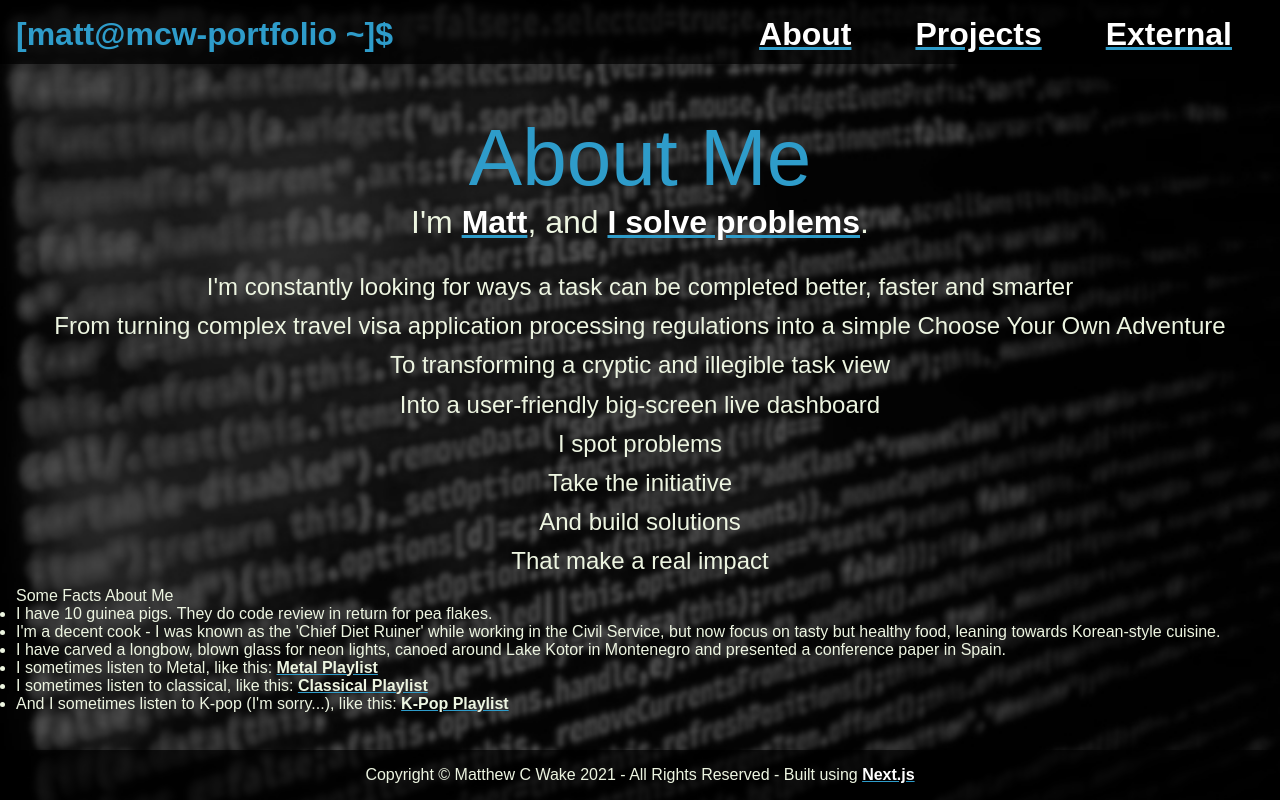
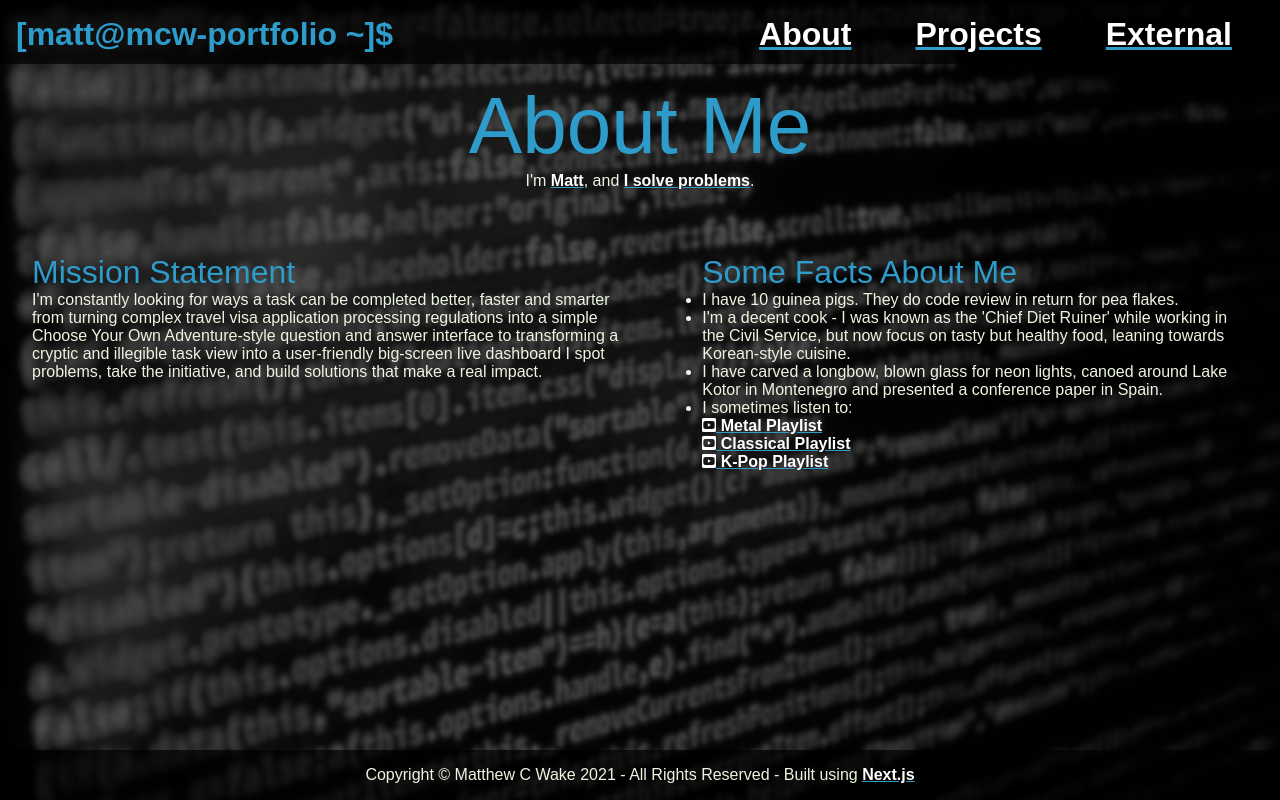
Before and after one commit to mcwake-dev/mcwake-dev.github.io, a Next.js app: page /about in a window 1280 px wide. Built offline with nearby package versions, Linux system fonts and the light colour scheme; a web font is replaced by a local one.

Commit message:
Completed componentised CSS update for About page.

```diff
--- a/components/About.module.css
+++ b/components/About.module.css
@@ -1,7 +1,20 @@
 #container {
-    padding: 2rem 1rem;
+    display: grid;
     grid-template-areas: "banner  banner"
                          "mission personal";
+}
+
+@media only screen and (max-width: 950px) {
+    #container {
+        grid-template-areas: "banner"
+                             "mission"
+                             "personal";
+        margin-bottom: 5rem;
+    }
+
+    #container section {
+        padding: 2rem;
+    }
 }
 
 #banner {
@@ -15,31 +28,19 @@
     color: var(--blue-highlight);
 }
 
-#banner p {
-    font-size: 2rem;
+#mission {
+    grid-area: mission;
 }
 
-#mission {
-    grid-area: mission;
-    justify-items: center;
-    justify-content: center;
-}
-
-#mission p {
-    font-size: 1.5rem;
-    margin-bottom: 0.7rem;
-}
-
-#mission p.solution {
-    margin-bottom: 2rem;
+#mission header, #personal header {
+    font-size: 2rem;
+    color: var(--blue-highlight);
 }
 
 #personal {
     grid-area: personal;
 }
 
-#personal a {
-    color: var(--light-color);
-    text-decoration: underline;
-    text-decoration-color: var(--blue-highlight);
+#mission, #personal {
+    padding: 2rem;
 }
--- a/pages/about.js
+++ b/pages/about.js
@@ -1,6 +1,6 @@
 import Link from 'next/link'
 import { FontAwesomeIcon } from '@fortawesome/react-fontawesome'
-import { faUser, faSave, faLink } from '@fortawesome/free-solid-svg-icons'
+import { faYoutubeSquare } from '@fortawesome/free-brands-svg-icons'
 
 import styles from '../components/About.module.css';
 
@@ -14,36 +14,18 @@ export default function About() {
                 </p>
             </section>
             <section id={styles.mission}>
-                <p>
-                    I'm constantly looking for ways a task can be completed better, faster and smarter
-                </p>
-                <p>
-                    From turning complex travel visa application processing regulations
-                    into a simple Choose Your Own Adventure
-                </p>
-                <p>
-                    To transforming a <span className="highlight-bad">cryptic and illegible task view</span>
-                </p>
-                <p className="solution">
-                    Into a <span className="highlight-good">user-friendly big-screen live dashboard</span>
-                </p>
-                <p>
-                    I spot <span className="highlight-bad">problems</span>
-                </p>
-                <p>
-                    Take the <span className="highlight-good">initiative</span>
-                </p>
-                <p>
-                    And <span className="highlight-good">build solutions</span>
-                </p>
-                <p>
-                    That make a <span className="highlight-good">real impact</span>
-                </p>
+                <header>Mission Statement</header>
+                I'm constantly looking for ways a task can be completed better, faster and smarter
+                from turning complex travel visa application processing regulations
+                into a simple Choose Your Own Adventure-style question and answer interface
+                to transforming a cryptic and illegible task view
+                into a user-friendly big-screen live dashboard
+                I spot problems, take the initiative, and build solutions that make a real impact.
             </section>
             <section id={styles.personal}>
-                <span className="medium">
+                <header>
                     Some Facts About Me
-                </span>
+                </header>
                 <ul>
                     <li>
                         I have 10 guinea pigs. They do code review in return for pea flakes.
@@ -57,22 +39,22 @@ export default function About() {
                         presented a conference paper in Spain.
                     </li>
                     <li>
-                        I sometimes listen to Metal, like this: <a
-                            href="https://www.youtube.com/watch?v=qnzurkSGBCs&list=PLjB-MA1-wfwjeVwlW2RgCFzsfTH3y-Lnk"><i
-                                className="fab fa-youtube"></i> Metal Playlist</a>
-                    </li>
-                    <li>
-                        I sometimes listen to classical, like this: <a
-                            href="https://www.youtube.com/playlist?list=PLjB-MA1-wfwiAT_RAdAZUcIlb4PbfgmHP"> <i
-                                className="fab fa-youtube"></i> Classical Playlist</a>
-                    </li>
-                    <li>
-                        And I sometimes listen to K-pop (I'm sorry...), like this: <a
-                            href="https://www.youtube.com/watch?v=SNo7jTKggs4&list=PLjB-MA1-wfwgy2FjyrmP-1VnA_RynuWKd"><i
-                                className="fab fa-youtube"></i> K-Pop Playlist</a>
+                        I sometimes listen to:
+                        <br />
+                        <a
+                            href="https://www.youtube.com/watch?v=qnzurkSGBCs&list=PLjB-MA1-wfwjeVwlW2RgCFzsfTH3y-Lnk">
+                            <FontAwesomeIcon icon={faYoutubeSquare} /> Metal Playlist</a>
+                        <br />
+                        <a
+                            href="https://www.youtube.com/playlist?list=PLjB-MA1-wfwiAT_RAdAZUcIlb4PbfgmHP">
+                            <FontAwesomeIcon icon={faYoutubeSquare} /> Classical Playlist</a>
+                        <br />
+                        <a
+                            href="https://www.youtube.com/watch?v=SNo7jTKggs4&list=PLjB-MA1-wfwgy2FjyrmP-1VnA_RynuWKd">
+                            <FontAwesomeIcon icon={faYoutubeSquare} /> K-Pop Playlist</a>
                     </li>
                 </ul>
-            </section>
-        </div>
+            </section >
+        </div >
     )
 }
```
